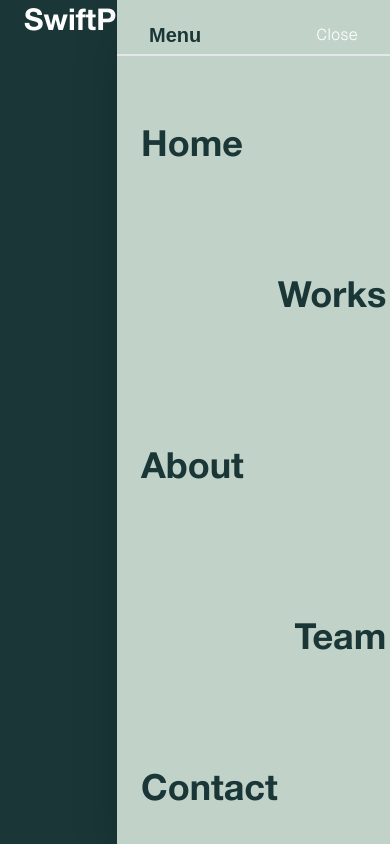
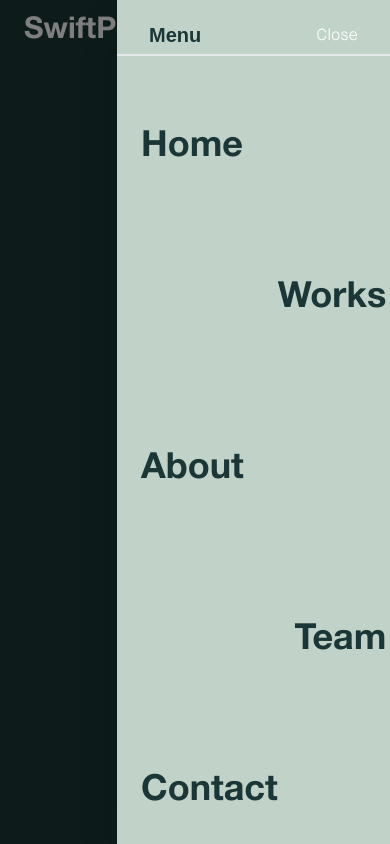
Before and after one commit to tanim27/swiftpeak-fe, a Next.js app: page /about in a window 390 px wide. Both pictures are taken after a click on the element "Menu". Built offline with nearby package versions, Linux system fonts and the light colour scheme; a web font is replaced by a local one.

Commit message:
tried to fix the layout shifting error

```diff
--- a/src/components/Home/Home.jsx
+++ b/src/components/Home/Home.jsx
@@ -1,9 +1,8 @@
 'use client'
 import gsap from 'gsap'
-import { useEffect } from 'react'
 
 const Home = () => {
-	useEffect(() => {
+	useLayoutEffect(() => {
 		const tl = gsap.timeline({ defaults: { ease: 'Power3.out' } })
 
 		tl.to('.text1', {
@@ -38,11 +37,13 @@ const Home = () => {
 		})
 
 		tl.fromTo('.hero', { opacity: 0 }, { opacity: 1, duration: 0.8 })
+
+		// Ensure refresh resets the animation positions
+		ScrollTrigger.refresh()
 	}, [])
 
 	return (
 		<>
-			{/* Use min-h-screen instead of h-[100vh] */}
 			<div className='w-full min-h-screen flex flex-col justify-center items-center text-white'>
 				<div className='hero font-maison font-normal text-3xl sm:text-5xl'>
 					<h3>Home Page</h3>
--- a/src/components/shared/Navbar/NavDrawer/NavDrawer.jsx
+++ b/src/components/shared/Navbar/NavDrawer/NavDrawer.jsx
@@ -22,7 +22,7 @@ const NavDrawer = ({ isDrawerOpen, toggleDrawer }) => {
 			{/* Backdrop  */}
 			{isDrawerOpen && (
 				<div
-					className='fixed inset-0 bg-opacity-50 z-10 transition-opacity duration-600'
+					className='fixed inset-0 bg-black bg-opacity-50 z-10 transition-opacity duration-600'
 					onClick={toggleDrawer}
 				></div>
 			)}
--- a/src/components/shared/Navbar/TopNavbar/TopNavbar.jsx
+++ b/src/components/shared/Navbar/TopNavbar/TopNavbar.jsx
@@ -51,15 +51,16 @@ const TopNavbar = () => {
 
 	return (
 		<>
-			<NavDrawer
-				isDrawerOpen={isDrawerOpen}
-				toggleDrawer={toggleDrawer}
-			/>
 			<div
 				className={`bg-primary fixed top-0 left-0 w-full h-[20vh] z-10 px-6 md:px-8 3xl:px-14 flex justify-between ${
-					isMobile ? 'items-end h-[5vh] pt-6 pb-2' : 'items-start pt-2'
+					isMobile ? 'items-end h-[5vh] pt-6' : 'items-start pt-2'
 				} `}
 			>
+				<NavDrawer
+					isDrawerOpen={isDrawerOpen}
+					toggleDrawer={toggleDrawer}
+				/>
+
 				<h2 className='font-helveticaNeue font-normal text-3xl sm:text-4xl 2xl:text-6xl'>
 					SwiftPeak
 				</h2>
```
